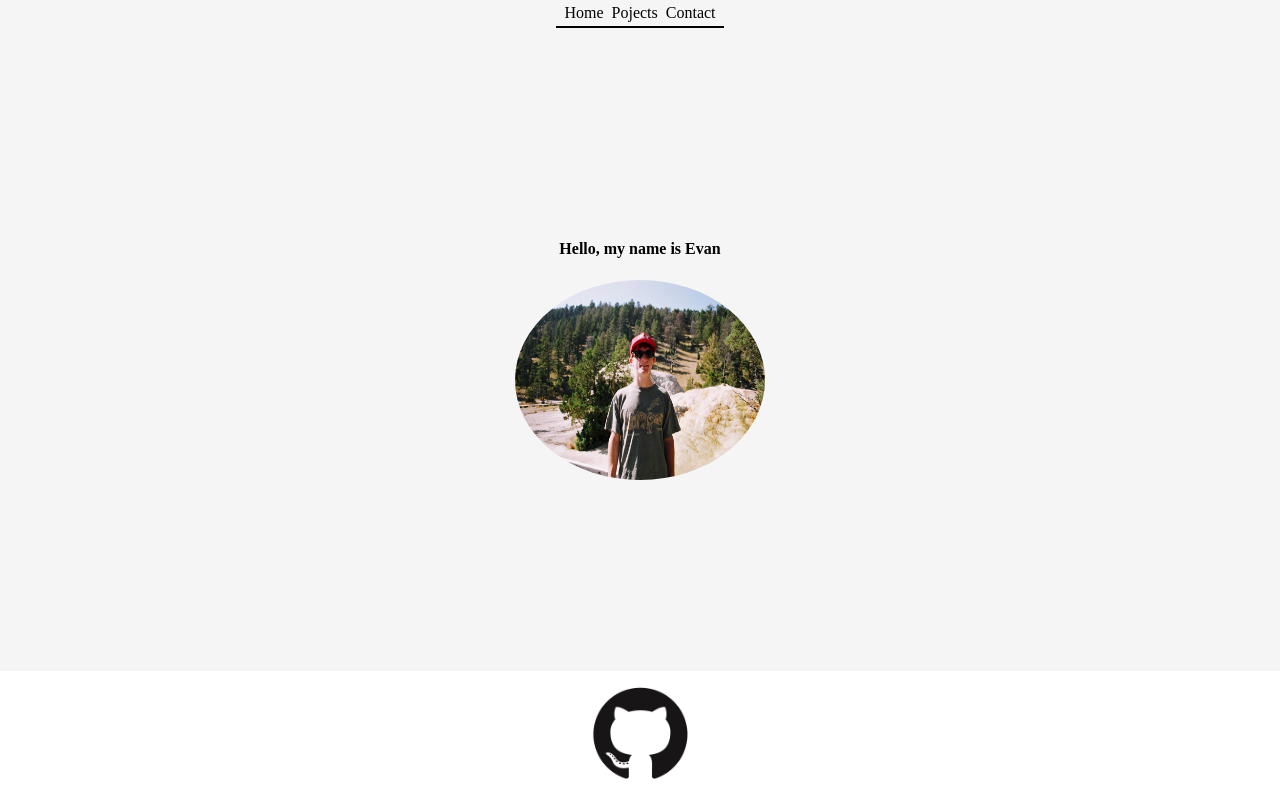
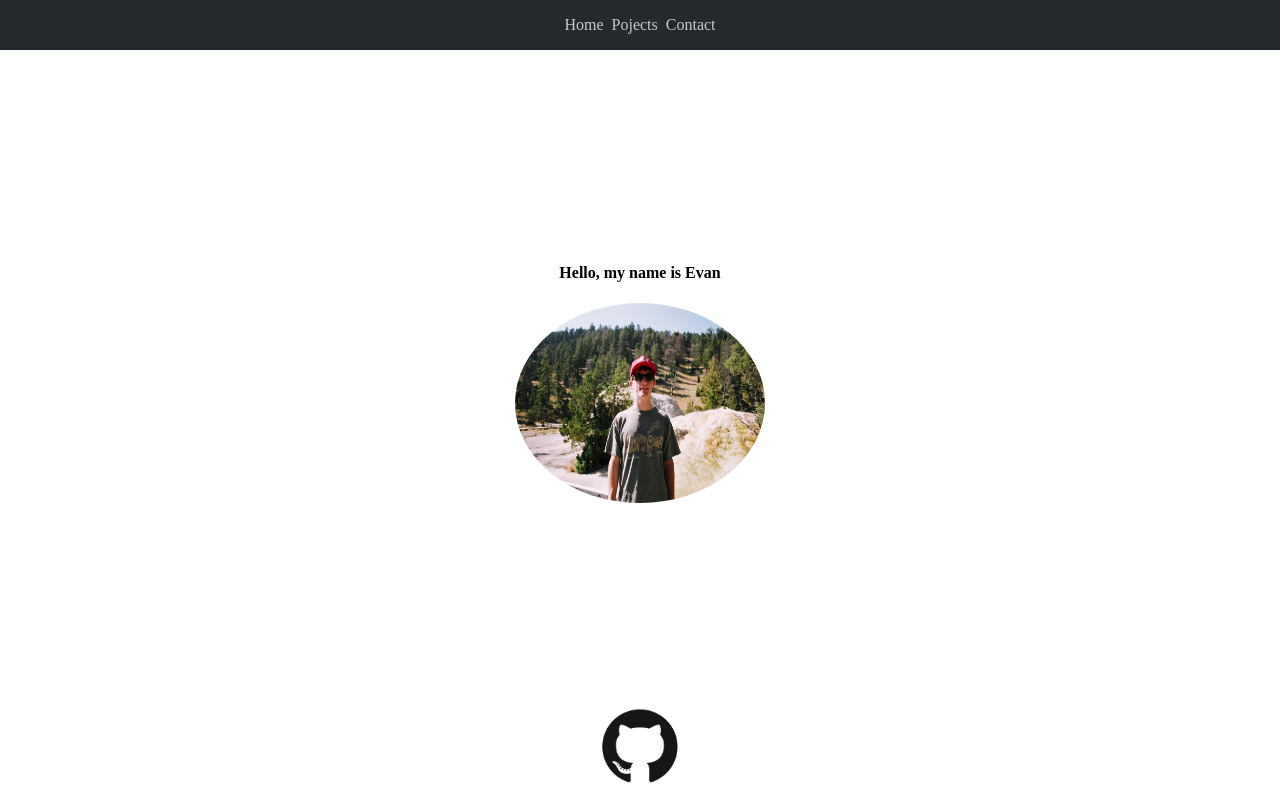
Before and after one commit to 1zm0/Portfolio1, a plain HTML site: page html/index.html in a window 1280 px wide. Drawn offline with Linux system fonts and the light colour scheme; files that its build step writes are made by us from their sources; files whose address does not match are found by name.

Commit message:
full width header, new color styles

```diff
--- a/css/index.css
+++ b/css/index.css
@@ -1,6 +1,6 @@
 body {
   height: 100vh;
-  background-color: #f5f5f5;
+  background-color: #FFF;
   display: flex;
   justify-content: space-between;
   align-items: center;
@@ -10,35 +10,44 @@ body {
 
 /*header styles */
 header {
-	border-bottom: 2px solid black;
+	display: flex;
+	justify-content: center;
+	width: 100%;
+	height: 50px;
+	background-color: white;
 }
 
 #menu {
+	background-color: #24292e;
 	display: flex;
 	flex-direction: row;
 	justify-content: flex-start;
 	width: 100%;
+	height: 100%;
 }
 
 .navigation {
 	display: flex;
 	flex-direction: row;
-	justify-content: flex-start;
+	justify-content: center;
 	margin: 2px;
 	padding: 2px;
 	width: 100%;
 }
 
 .navigation li {
+	display: flex;
+	justify-content: center;
 	list-style-type: none;
 }
 
 .navigation li a {
-	color: black;
+	color: rgba(255,255,255,0.75);
 	text-decoration: none;
 	margin-left: 0px;
 	margin: 2px;
 	padding: 2px;
+	align-self: center;
 }
 
 .navigation li a:hover {
@@ -75,7 +84,7 @@ footer {
 	align-items: center;
 	align-self: flex-end;
 	width: 100%;
-	background-color: white;
+	background-color: #fff;
 }
 
 #footer {
--- a/html/index.html
+++ b/html/index.html
@@ -41,7 +41,7 @@
 
 <footer>
 	<div id = "footer">
-		<a href="https://github.com/globali"><img width = "125px" height="125px" src="/home/globali/Portfolio1/images/github.png"></a>
+		<a href="https://github.com/globali"><img width = "100px" height="100px" src="/home/globali/Portfolio1/images/github.png"></a>
 	</div>
 </footer>
 
```
Also changed, not shown: html/contact.html (+1 -1 lines), html/projects.html (+1 -1 lines), images/github-logo.png (added).
